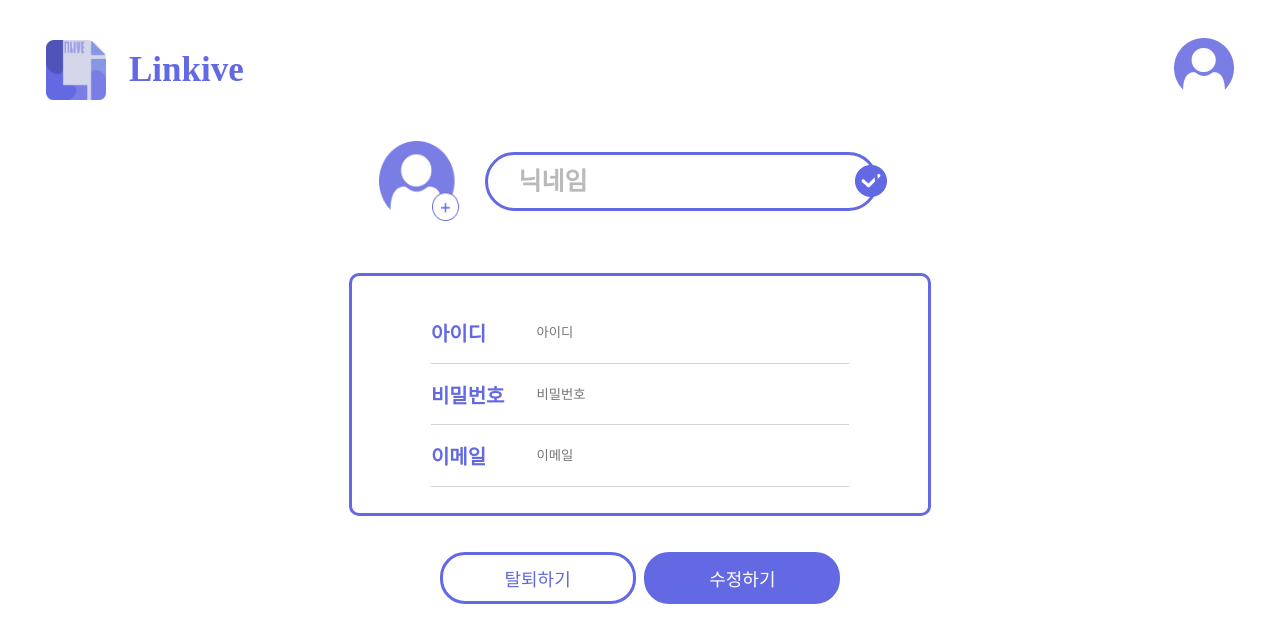
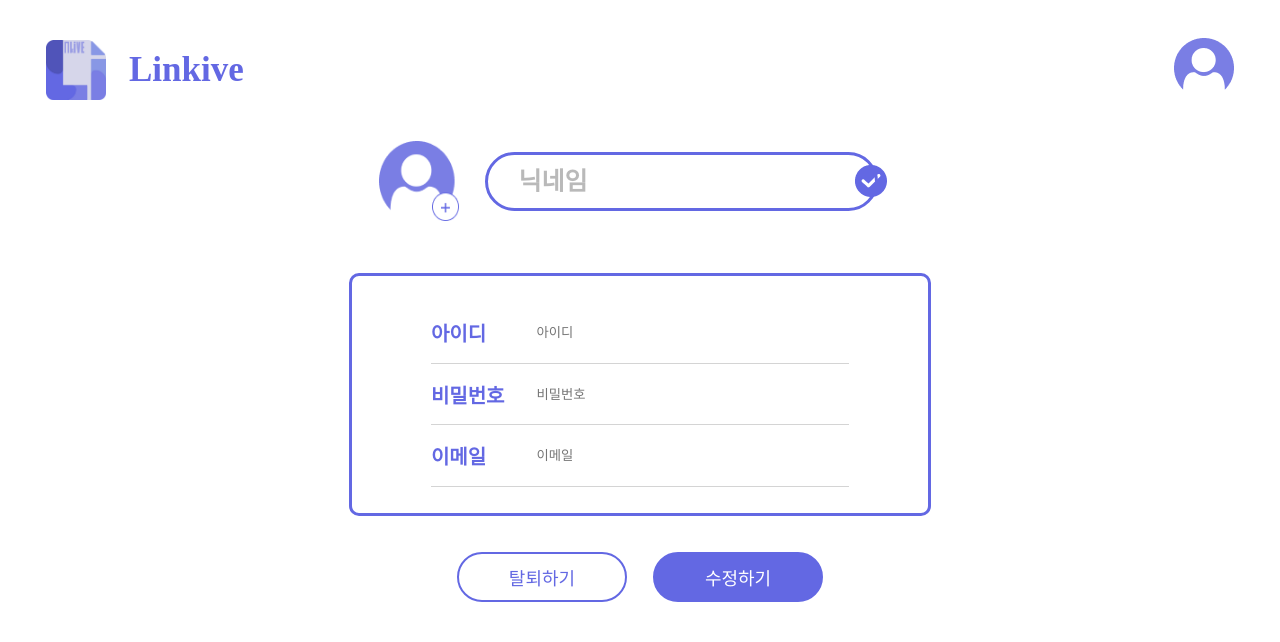
Before and after one commit to charBS0701/linkive-react, a React (Create React App) app: page /setting/editProfile in a window 1280 px wide. Shown: the top 642 px of the page. Built offline with nearby package versions, Linux system fonts and the light colour scheme.

Commit message:
Feat 회원탈퇴

```diff
--- a/package.json
+++ b/package.json
@@ -7,10 +7,12 @@
     "@testing-library/jest-dom": "^5.16.5",
     "@testing-library/react": "^13.4.0",
     "@testing-library/user-event": "^13.5.0",
-    "axios": "^1.3.4",
+    "axios": "^1.3.5",
+    "js-cookie": "^3.0.1",
     "react": "^18.2.0",
     "react-click-away-listener": "^2.2.3",
     "react-dom": "^18.2.0",
+    "react-modal": "^3.16.1",
     "react-router-dom": "^6.8.2",
     "react-scripts": "^5.0.1",
     "styled-components": "^5.3.9",
--- a/src/pages/login/Login.jsx
+++ b/src/pages/login/Login.jsx
@@ -50,7 +50,12 @@ const LoginBtn = styled.button({
 });
 const handleGoogleLogin = () => {
   axios
-    .get("http://localhost:8123/users/auth/google", { withCredentials: true })
+    .get("http://localhost:8123/users/auth/google", {
+      withCredentials: true,
+      headers: {
+        "Access-Control-Allow-Origin": "*",
+      },
+    })
     .then((res) => {
       console.log(res);
       // 로그인 성공 시 처리할 코드 작성
@@ -189,7 +194,7 @@ const Login = () => {
             width: "300px",
           }}
         >
-          <GoogleOAuthProvider
+          {/* <GoogleOAuthProvider
             clientId={`${process.env.REACT_APP_GOOGLE_CLIENT_ID}`}
           >
             <GoogleLogin
@@ -209,8 +214,7 @@ const Login = () => {
                 </div>
               )}
             />
-          </GoogleOAuthProvider>
-
+          </GoogleOAuthProvider> */}
           <div className="social_login_box google" onClick={handleGoogleLogin}>
             <div className="social_login_image_box">
               <img src={googleBtn} alt="google_login" />
--- /dev/null
+++ b/src/pages/setting/Btn.jsx
@@ -0,0 +1,21 @@
+import styled, { css } from "styled-components";
+
+const Btn = styled.button`
+  width: 170px;
+  background-color: white;
+  color: #6368e3;
+  border: solid 2px #6368e3;
+  border-radius: 25px;
+  padding: 10px;
+  text-align: center;
+  font-size: 18px;
+
+  ${(props) =>
+    props.$colored &&
+    css`
+      background-color: #6368e3;
+      color: white;
+    `}
+`;
+
+export default Btn;
--- /dev/null
+++ b/src/pages/setting/EditButton.jsx
@@ -0,0 +1,7 @@
+import Btn from "./Btn";
+
+const EditButton = () => {
+  return <Btn $colored>수정하기</Btn>;
+};
+
+export default EditButton;
--- a/src/pages/setting/EditProfile.jsx
+++ b/src/pages/setting/EditProfile.jsx
@@ -1,38 +1,38 @@
 import profile from "../../contents/profile.png";
 import checked from "../../contents/checked.png";
 import edit_profile from "../../contents/edit_profile.png";
-import styled from "styled-components";
+import styled, { css } from "styled-components";
 import { useState } from "react";
+import WithdrawButton from "./WithdrawButton";
+import EditButton from "./EditButton";
 
-const Btn = (props) => {
-  const { bgColor, fontColor } = props;
+const InputBox = ({ label, type, id, value, onChange }) => {
   return (
     <div
       style={{
-        width: "170px",
-        backgroundColor: bgColor,
-        color: fontColor,
-        border: "solid",
-        borderColor: "#6368E3",
-        borderRadius: "25px",
-        padding: "10px",
-
-        textAlign: "center",
-        fontSize: "18px",
+        fontSize: "20px",
+        display: "flex",
+        width: "80%",
+        borderBottom: "solid",
+        borderBottomWidth: "1px",
+        borderColor: "#D4D4D4",
+        padding: "3% 0",
       }}
     >
-      {props.children}
-    </div>
-  );
-};
-
-const InputBox = ({ label, type, id, value, onChange }) => {
-  return (
-    <div style={{ fontSize: "20px", display: "flex", width: "80%", borderBottom: "solid", borderBottomWidth: "1px", borderColor: "#D4D4D4", padding: "3% 0" }}>
-      <label htmlFor={id} style={{ flex: "1", color: "#6368E3", fontWeight: "bold" }}>
+      <label
+        htmlFor={id}
+        style={{ flex: "1", color: "#6368E3", fontWeight: "bold" }}
+      >
         {label}
       </label>
-      <input style={{ flex: "3", border:"none" }} placeholder={label} type={type} id={id} value={value} onChange={onChange} />
+      <input
+        style={{ flex: "3", border: "none" }}
+        placeholder={label}
+        type={type}
+        id={id}
+        value={value}
+        onChange={onChange}
+      />
     </div>
   );
 };
@@ -41,15 +41,14 @@ const EditProfile = () => {
   const [userId, setUserId] = useState("");
   const [password, setPassword] = useState("");
   const [email, setEmail] = useState("");
-  const [error, setError] = useState('');
-
+  const [error, setError] = useState("");
 
   const handleSubmit = (event) => {
     event.preventDefault();
 
     // Validate form input
     if (!userId || !password) {
-      setError('Please enter id and password');
+      setError("Please enter id and password");
       return;
     }
 
@@ -107,8 +106,7 @@ const EditProfile = () => {
                 fontSize: "25px",
                 fontWeight: "bold",
                 opacity: "50%",
-                border:"none",
-
+                border: "none",
               }}
             />
             <img src={checked} alt="cheched" />
@@ -127,9 +125,27 @@ const EditProfile = () => {
             padding: "5% 5%",
           }}
         >
-          <InputBox label="아이디" type="text" id="userId" value={userId} onChange={(event) => setUserId(event.target.value)} />
-          <InputBox label="비밀번호" type="text" id="password" value={password} onChange={(event) => setPassword(event.target.value)} />
-          <InputBox label="이메일" type="email" id="email" value={email} onChange={(event) => setEmail(event.target.value)} />
+          <InputBox
+            label="아이디"
+            type="text"
+            id="userId"
+            value={userId}
+            onChange={(event) => setUserId(event.target.value)}
+          />
+          <InputBox
+            label="비밀번호"
+            type="text"
+            id="password"
+            value={password}
+            onChange={(event) => setPassword(event.target.value)}
+          />
+          <InputBox
+            label="이메일"
+            type="email"
+            id="email"
+            value={email}
+            onChange={(event) => setEmail(event.target.value)}
+          />
         </div>
         <div
           style={{
@@ -140,15 +156,8 @@ const EditProfile = () => {
             justifyContent: "space-evenly",
           }}
         >
-        <Btn
-            fontColor="#6368E3"
-            bgColor="white"
-          >탈퇴하기</Btn>
-
-        <Btn type="submit"
-            fontColor="white"
-            bgColor="#6368E3"
-          >수정하기</Btn>
+          <WithdrawButton />
+          <EditButton />
         </div>
       </div>
     </form>
--- /dev/null
+++ b/src/pages/setting/WithdrawButton.jsx
@@ -0,0 +1,28 @@
+import React, { useState } from "react";
+import WithdrawModal from "./WithdrawModal";
+import Btn from "./Btn";
+
+const WithdrawButton = () => {
+  const [modalIsOpen, setModalIsOpen] = useState(false);
+
+  const handleWithdraw = () => {
+    // 탈퇴확인 모달창 띄우기
+    setModalIsOpen(true);
+  };
+
+  const handleClose = () => {
+    // 탈퇴확인 모달창 닫기
+    setModalIsOpen(false);
+  };
+
+  return (
+    <>
+      <Btn onClick={handleWithdraw}>탈퇴하기</Btn>
+      {modalIsOpen && (
+        <WithdrawModal isOpen={handleWithdraw} onClose={handleClose} />
+      )}
+    </>
+  );
+};
+
+export default WithdrawButton;
--- /dev/null
+++ b/src/pages/setting/WithdrawModal.jsx
@@ -0,0 +1,139 @@
+import React from "react";
+import styled, { css } from "styled-components";
+import axios from "axios";
+import Cookies from "js-cookie";
+
+const ModalContainer = styled.div`
+  display: flex;
+  justify-content: center;
+  align-items: center;
+  position: fixed;
+  top: 0;
+  left: 0;
+  width: 100%;
+  height: 100%;
+  background-color: rgba(0, 0, 0, 0.5);
+`;
+
+const ModalBox = styled.div`
+  width: 30%;
+  background-color: #fff;
+  padding: 0.5% 3% 2%;
+  border-radius: 10px;
+  box-shadow: 0 3px 5px rgba(0, 0, 0, 0.3);
+  text-align: left;
+`;
+
+const ModalTitle = styled.h2`
+  font-size: 1.5rem;
+  text-align: left; // 왼쪽 정렬
+`;
+
+const ModalInput = styled.input`
+  display: block;
+  width: 100%;
+  padding: 10px;
+  margin-bottom: 20px;
+  border-radius: 5px;
+  border: 1px solid #ccc;
+`;
+
+const ButtonContainer = styled.div`
+  display: flex;
+  justify-content: space-between;
+  align-items: center;
+  width: 40%;
+`;
+
+const ModalButton = styled.button`
+  background-color: white;
+  color: #6368e3;
+  border: solid 2px #6368e3;
+  border-radius: 5px;
+  padding: 10px 20px;
+  font-size: 1rem;
+  cursor: pointer;
+  margin-right: 10px; // 취소 버튼과 확인 버튼 사이 간격
+
+  ${(props) =>
+    props.$colored &&
+    css`
+      background-color: #6368e3;
+      color: white;
+    `}
+`;
+
+const WithdrawModal = ({ isOpen, onClose }) => {
+  const [email, setEmail] = React.useState("");
+  const [password, setPassword] = React.useState("");
+
+  const handleWithdraw = async (e) => {
+    e.preventDefault();
+    const accessToken = Cookies.get("accessToken");
+    const requestToken = Cookies.get("requestToken");
+    try {
+      const response = await axios.delete(
+        "http://localhost:8123/users/deleteUser",
+        {
+          headers: {
+            Authorization: `Bearer ${accessToken}`,
+            "refresh-token": requestToken,
+          },
+          data: {
+            email,
+            password,
+          },
+        }
+      );
+      if (response.status === 200) {
+        console.log("Withdraw Success");
+        onClose();
+      }
+    } catch (error) {
+      console.error(error);
+    }
+  };
+
+  if (!isOpen) return null;
+
+  return (
+    <ModalContainer>
+      <ModalBox>
+        <ModalTitle>회원을 탈퇴하시겠습니까?</ModalTitle>
+        <div>
+          탈퇴할 경우 현재 아이디는 재사용 및 복구가 불가능합니다. 탈퇴 후
+          회원정보 및 개인형 서비스 이용기록은 모두 삭제됩니다.
+        </div>
+        <br />
+        <div>
+          계정 탈퇴를 원하시면 아래 정보를 입력 후 탈퇴 버튼을 선택해주세요.
+        </div>
+        <br />
+        <form onSubmit={handleWithdraw}>
+          <ModalInput
+            type="email"
+            placeholder="이메일을 입력하세요"
+            required
+            value={email}
+            onChange={(e) => setEmail(e.target.value)}
+          />
+          <ModalInput
+            type="password"
+            placeholder="비밀번호를 입력하세요"
+            required
+            value={password}
+            onChange={(e) => setPassword(e.target.value)}
+          />
+          <ButtonContainer>
+            <ModalButton onClick={onClose}>취소</ModalButton>
+            <ModalButton $colored type="submit">
+              확인
+            </ModalButton>
+          </ButtonContainer>
+        </form>
+      </ModalBox>
+    </ModalContainer>
+  );
+};
+
+export default WithdrawModal;
```
Also changed, not shown: 1 other file (tests, documents, lock files or other folders). Lines whose indentation alone changed are shown as unchanged.
